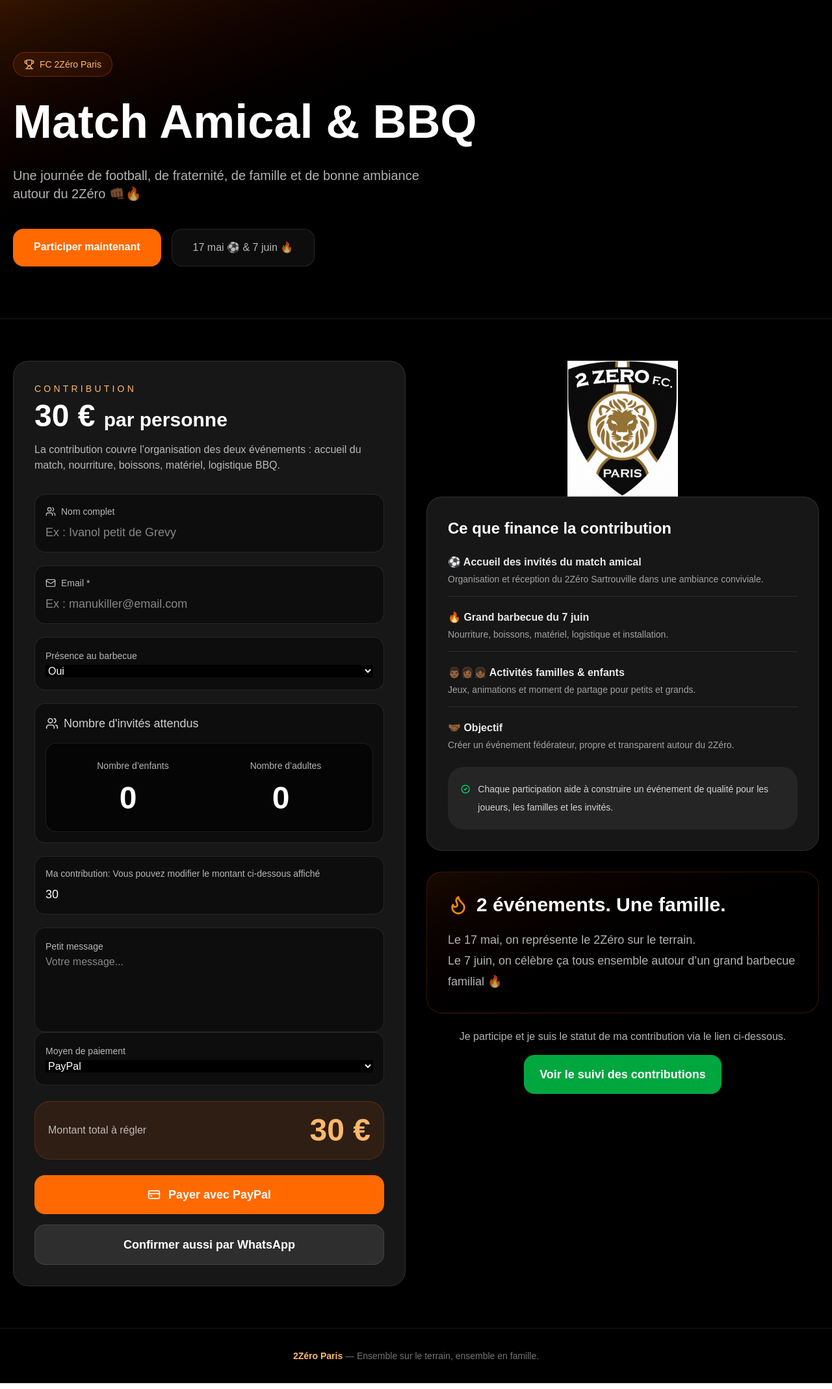
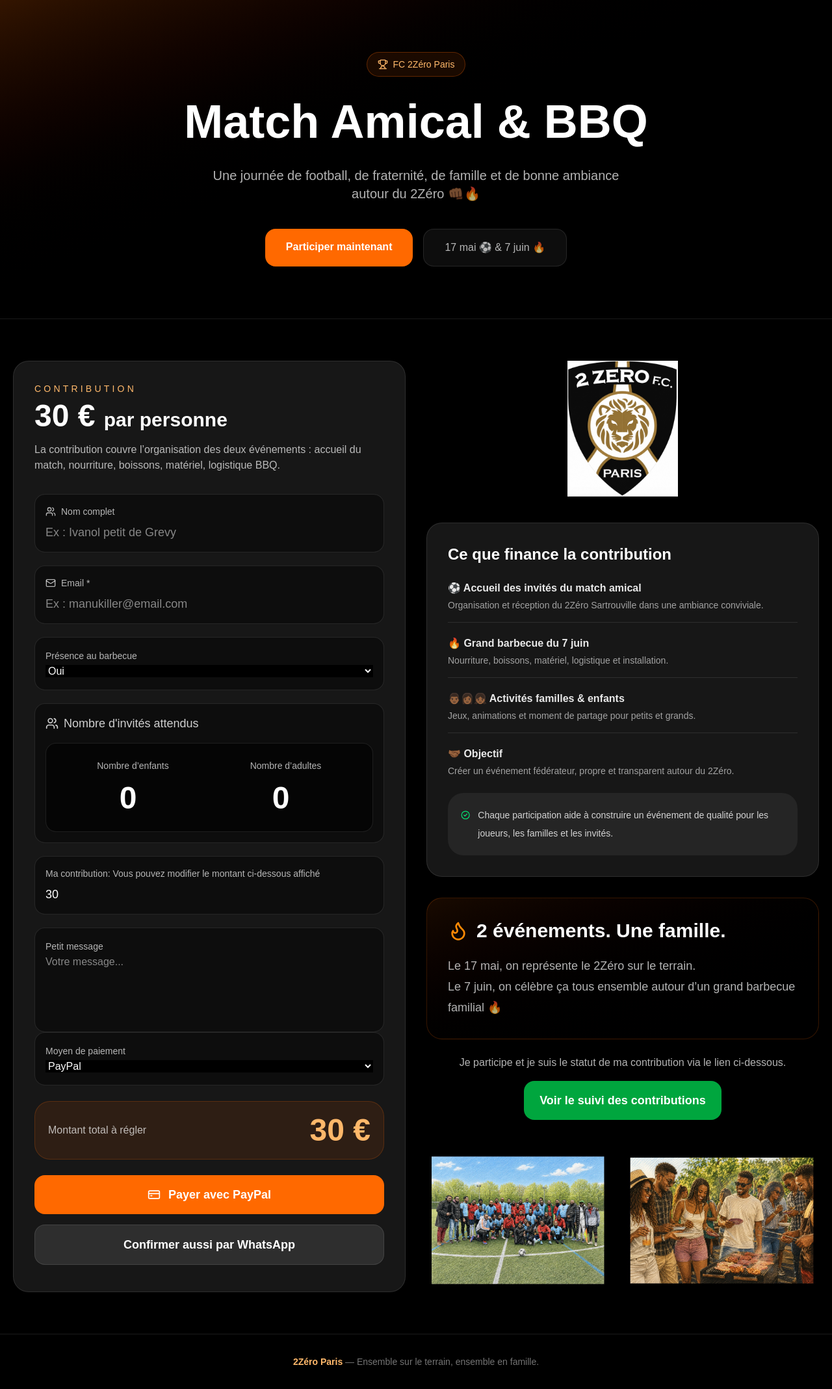
Before and after one commit to elokawilly/deuxzero-event, a Next.js app: page / in a window 1280 px wide. Shown: the whole page at 65% size. Built offline with nearby package versions, Linux system fonts and the light colour scheme.

Commit message:
Centrage hero et ajustements visuels

```diff
--- a/app/page.tsx
+++ b/app/page.tsx
@@ -101,8 +101,7 @@ Paiement effectué via PayPal 👊🏾`
             initial={{ opacity: 0, y: 30 }}
             animate={{ opacity: 1, y: 0 }}
             transition={{ duration: 0.7 }}
-            className="max-w-4xl"
-          >
+            className="mx-auto flex max-w-4xl flex-col items-center text-center"          >
             <div className="mb-6 inline-flex items-center gap-2 rounded-full border border-orange-500/30 bg-orange-500/10 px-4 py-2 text-sm text-orange-300">
               <Trophy className="h-4 w-4" />
               FC 2Zéro Paris
@@ -116,7 +115,7 @@ Paiement effectué via PayPal 👊🏾`
               ambiance autour du 2Zéro 👊🏾🔥
             </p>
 
-            <div className="mt-10 flex flex-wrap gap-4">
+            <div className="mt-10 flex flex-wrap justify-center gap-4">
               <a
                 href="#participer"
                 className="rounded-2xl bg-orange-500 px-8 py-4 font-semibold text-white transition hover:bg-orange-400"
@@ -388,7 +387,7 @@ Paiement effectué via PayPal 👊🏾`
           viewport={{ once: true }}
         >
 
-            <div className="flex justify-center lg:justify-center">
+            <div className="mb-10 flex justify-center lg:justify-center">
   <Image
     src="/logo-fc2zero.png"
     alt="Logo FC 2Zéro Paris"
@@ -398,7 +397,6 @@ Paiement effectué via PayPal 👊🏾`
     priority
   />
 </div>
-
           <div className="rounded-3xl border border-white/10 bg-neutral-900 p-6 md:p-8">
             <h3 className="text-2xl font-black">
               Ce que finance la contribution
@@ -488,6 +486,15 @@ Paiement effectué via PayPal 👊🏾`
   >
     Voir le suivi des contributions
   </a>
+  <div className="mt-8 flex justify-center">
+  <Image
+    src="/image-match-bbq.png"
+    alt="Match et barbecue FC 2Zéro"
+    width={750}
+    height={430}
+    className="w-full max-w-3xl rounded-2xl object-cover"
+  />
+</div>
 </div>
 
         </motion.div>
```
Also changed, not shown: public/image-match-bbq.png (added).
